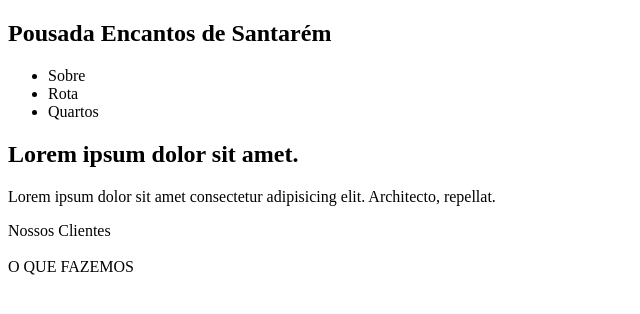
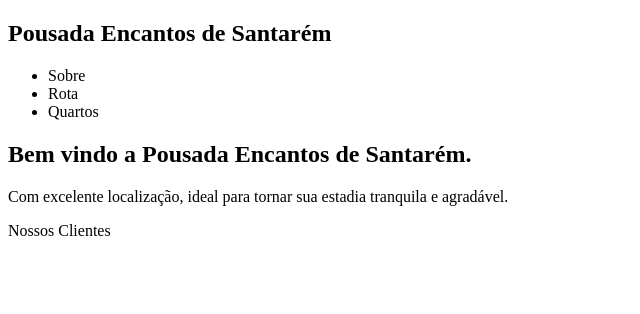
Before and after one commit to Kdesousaf/POUSADAENCANTOSDESTM, a plain HTML site: page index.html in a window 1280 px wide. Shown: the whole page, without its empty margins (0-640 px from the left). Drawn offline with Linux system fonts and the light colour scheme.

Commit message:
tela inicial

```diff
--- a/index.html
+++ b/index.html
@@ -19,12 +19,12 @@
     </nav>
     <header id="showcase">
         <div id="showcase-container">
-            <h2>Lorem ipsum dolor sit amet.</h2>
-            <p>Lorem ipsum dolor sit amet consectetur adipisicing elit. Architecto, repellat.</p>
+            <h2>Bem vindo a Pousada Encantos de Santarém.</h2>
+            <p>Com excelente localização, ideal para tornar sua estadia tranquila e agradável.</p>
             <a href="" class="btm"></a>
         </div>
     </header>
-    <!--About-->
+   <!-- About -->
     <section id="clients">
         <div class="headline">Nossos Clientes</div>
         <div class="clientes-containers">
@@ -33,12 +33,5 @@
             <img src="" class= "clients" alt="">
         </div>
     </section>
-    <section id="features">
-        <div class="headline"> O QUE FAZEMOS </div>
-        <div id="features-containers">
-            <div class="features"></div>
-        </div>
-    </section>
-
 </body>
 </html>
```
Also changed, not shown: assets/icones/calendario.png (added), assets/icones/endereco.png (added), assets/icones/telefone.png (added), assets/img-fundo.jpg (added), assets/img1.jpg (added), assets/img2.jpg (added), assets/img3.jpg (added), assets/img5.jpg (added), assets/quarto-casal1.jpg (added), assets/quarto-casal2.jpg (added), assets/quarto-casal3.jpeg (added), assets/quarto-casal3.jpg (added), assets/quarto-familia1.jpg (added), assets/quarto-familia2.jpg (added), 5 more files.
